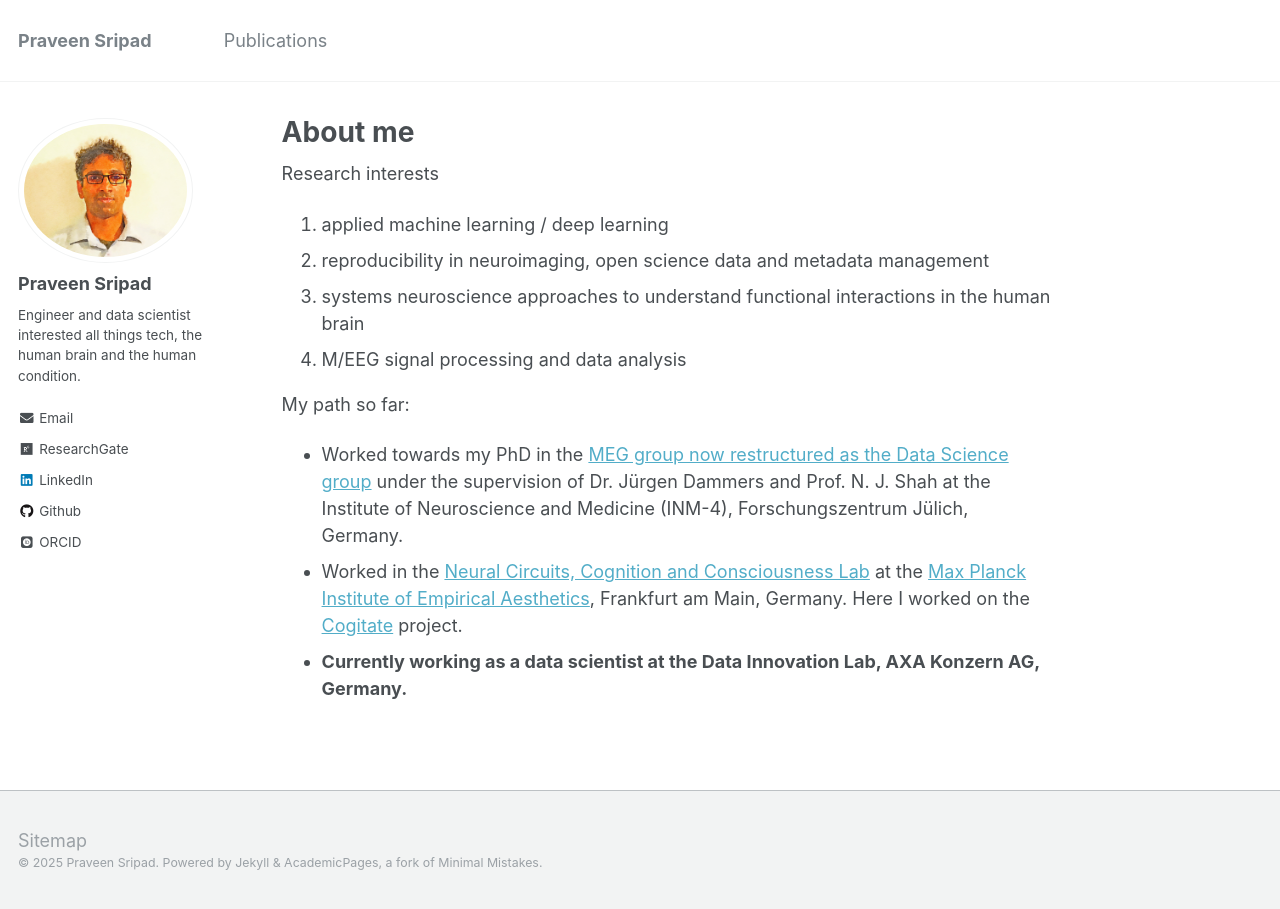
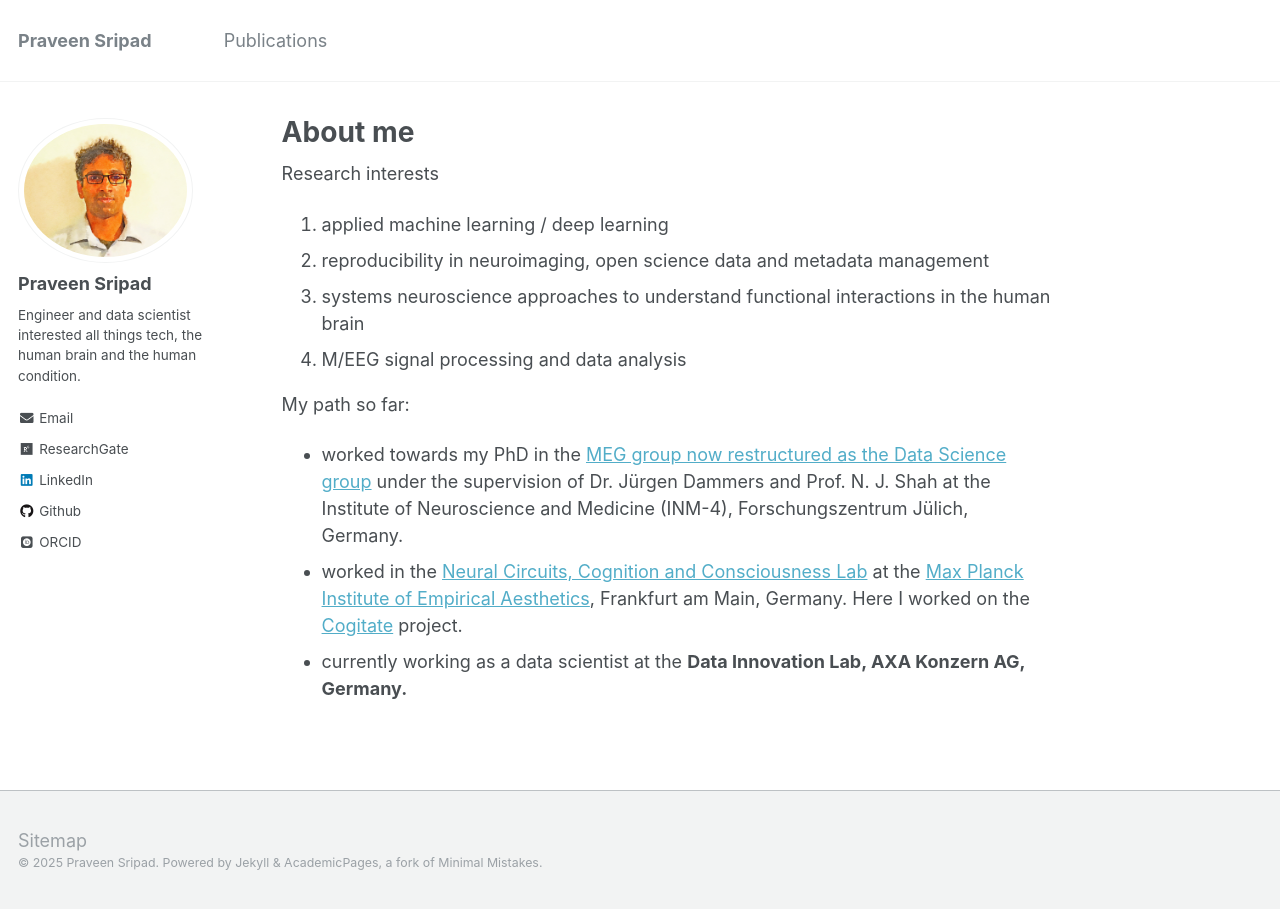
Before and after one commit to pravsripad/pravsripad.github.io, a Jekyll site: the page built from _pages/about.md, in a window 1280 px wide. Built offline with Jekyll 4.4.1, drawn with Linux system fonts in a browser that asks for light colours; some web fonts are replaced.

```diff
--- a/_pages/about.md
+++ b/_pages/about.md
@@ -16,6 +16,6 @@ Research interests
 
 My path so far:
 
-- Worked towards my PhD in the [MEG group now restructured as the Data Science group](https://www.fz-juelich.de/en/inm/inm-4/neuro-image-date-science) under the supervision of Dr. Jürgen Dammers and Prof. N. J. Shah at the Institute of Neuroscience and Medicine (INM-4), Forschungszentrum Jülich, Germany.
-- Worked in the [Neural Circuits, Cognition and Consciousness Lab](https://www.aesthetics.mpg.de/en/research/research-group-neural-circuits-consciousness-and-cognition.html) at the [Max Planck Institute of Empirical Aesthetics](https://www.aesthetics.mpg.de/en.html), Frankfurt am Main, Germany. Here I worked on the [Cogitate](https://www.arc-cogitate.com/) project.
-- **Currently working as a data scientist at the Data Innovation Lab, AXA Konzern AG, Germany.**
+- worked towards my PhD in the [MEG group now restructured as the Data Science group](https://www.fz-juelich.de/en/inm/inm-4/neuro-image-date-science) under the supervision of Dr. Jürgen Dammers and Prof. N. J. Shah at the Institute of Neuroscience and Medicine (INM-4), Forschungszentrum Jülich, Germany.
+- worked in the [Neural Circuits, Cognition and Consciousness Lab](https://www.aesthetics.mpg.de/en/research/research-group-neural-circuits-consciousness-and-cognition.html) at the [Max Planck Institute of Empirical Aesthetics](https://www.aesthetics.mpg.de/en.html), Frankfurt am Main, Germany. Here I worked on the [Cogitate](https://www.arc-cogitate.com/) project.
+- currently working as a data scientist at the **Data Innovation Lab, AXA Konzern AG, Germany.**
```
